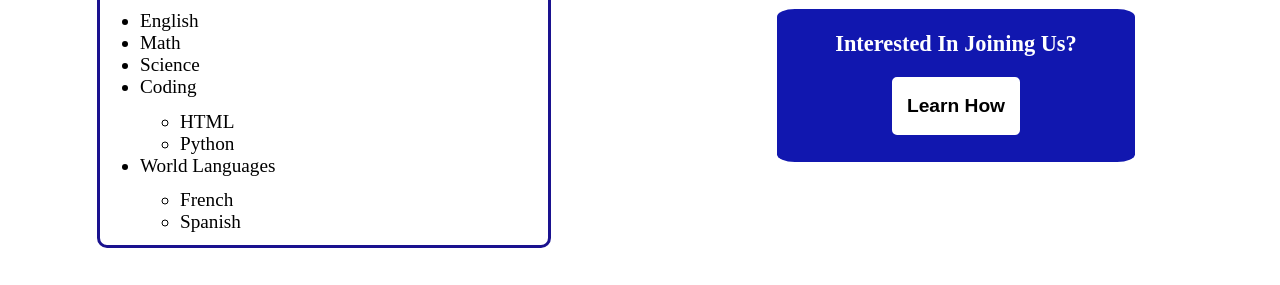
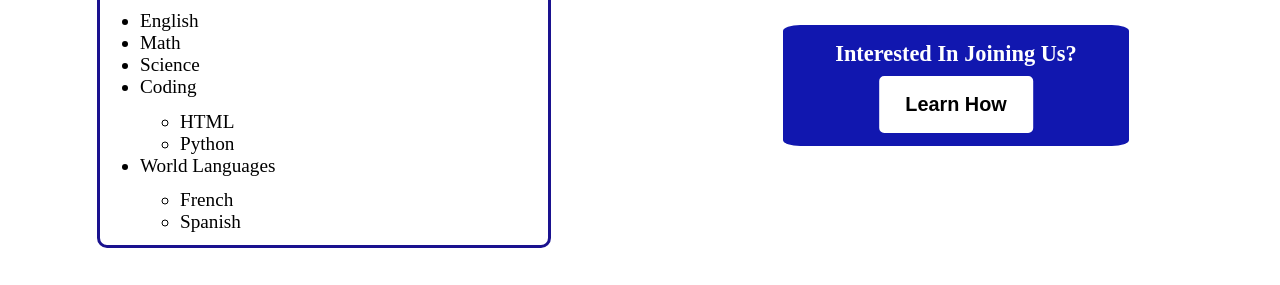
Before and after one commit to SamitChaubal/Tutoring-Project, a plain HTML site: page home/index.html in a window 1280 px wide. Shown: the part 657-942 px from the top of the page. Drawn offline with Linux system fonts and the light colour scheme.

Commit message:
temporary blue button

```diff
--- a/home/index.html
+++ b/home/index.html
@@ -79,13 +79,13 @@
     <style>
       .link-container {
         background-color: #1117af; /* Blue color */
-        padding: 3%;
+        padding: 2%;
         color: #fff; /* White text */
         text-align: center;
         border-radius: 5%; /* Rounded corners */
         margin: 0 auto; /* Center the box horizontally */
         align-items:center;
-        height: 9vw;
+        height: 7.5vw;
         width:25vw;
       }
       .link-container h2{
@@ -97,7 +97,7 @@
       }
       .link-container button {
         display: block;
-        margin-top: 20px; /* Space between text and button */
+        margin-top: 9px; /* Space between text and button */
         background-color: #fff; /* White button background */
         color: #000000; /* Blue button text color */
         border: 2px solid #fff; /* White button border */
@@ -107,8 +107,10 @@
         transform: translate(-50%);
         position: relative;
         height: 4.5vw;
-        width: 10vw;
-        font-size: 0.75vw;
+        width: 12vw;
+      }
+      .link-container button h1{
+        font-size: 1.55vw;
       }
       .link-container button:hover {
         background-color: #fafafa; /* Light gray background on hover */
```
